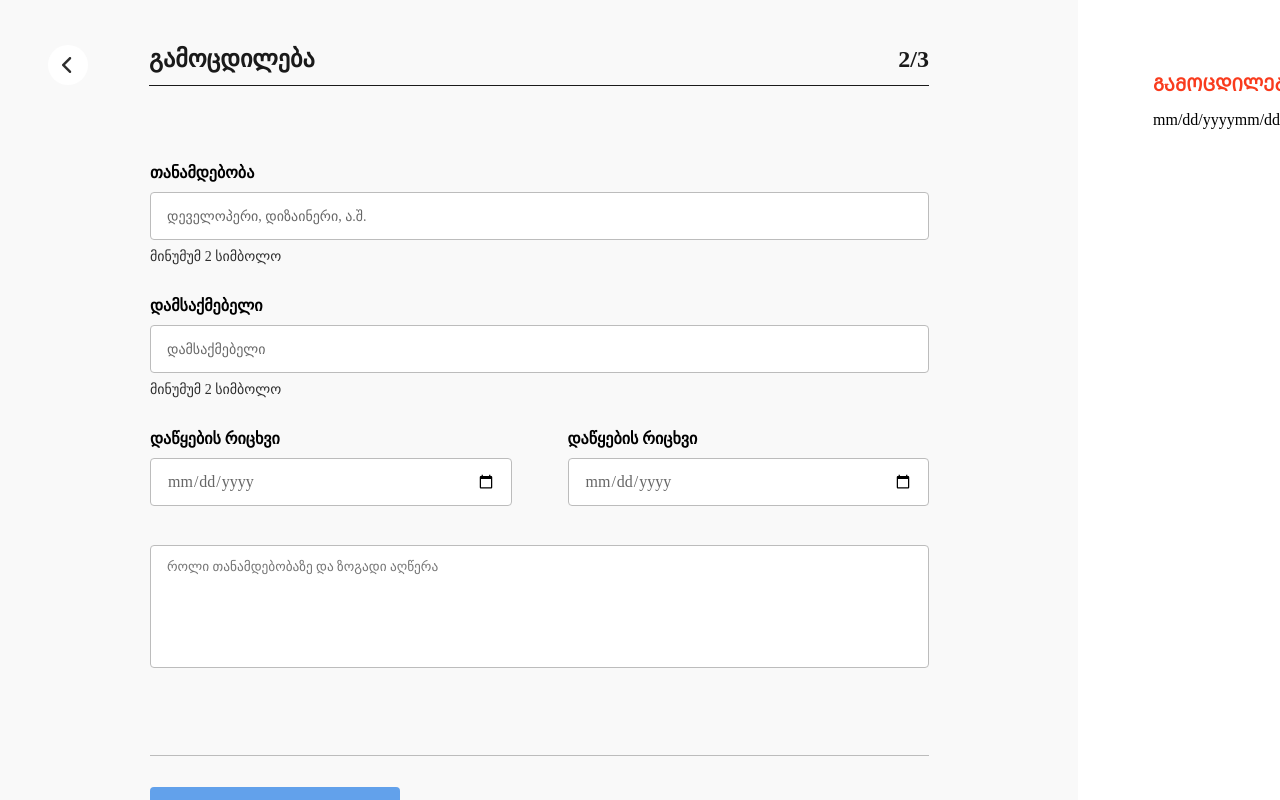
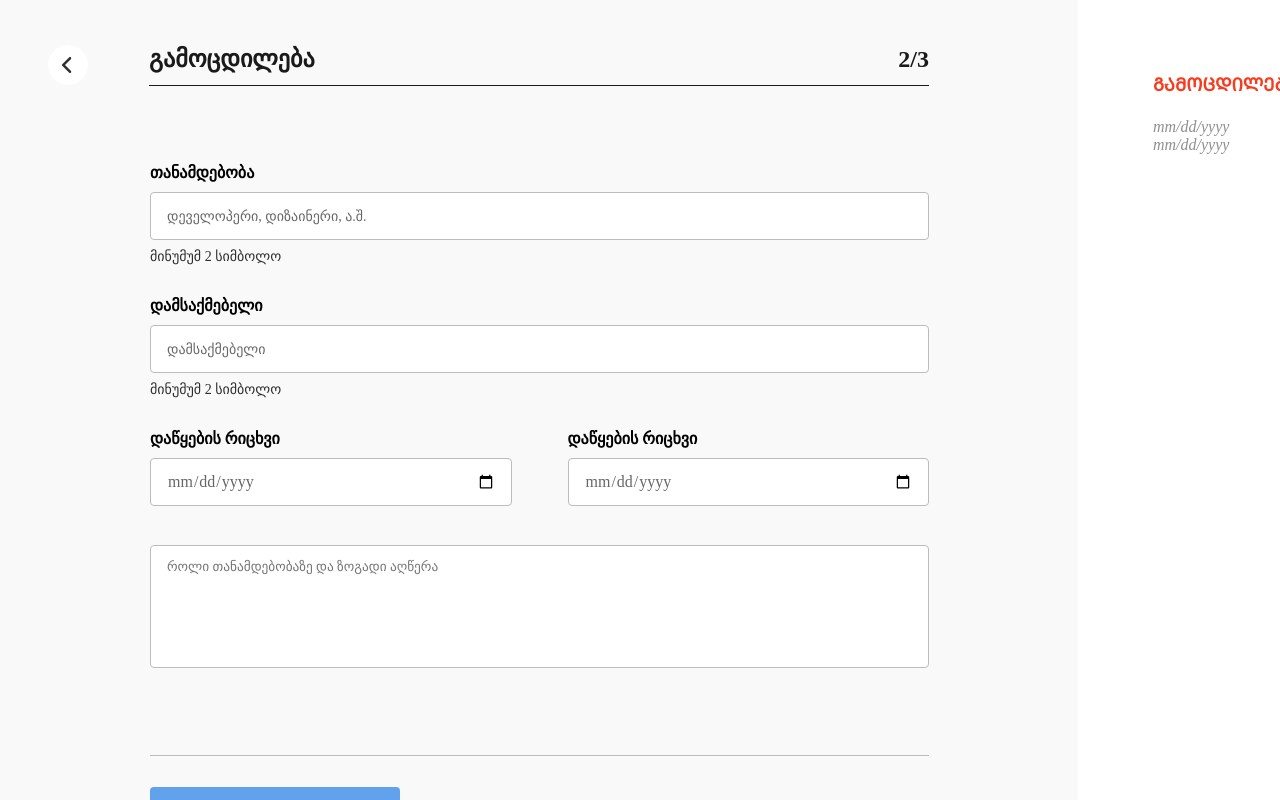
Before and after one commit to beqa200/team-5, a React (Vite) app: page /Experience in a window 1280 px wide. Shown: the top 800 px of the page. Built offline with nearby package versions, Linux system fonts and the light colour scheme; a web font is replaced by a local one.

Commit message:
finished component

```diff
--- a/src/components/CVcomponent.tsx
+++ b/src/components/CVcomponent.tsx
@@ -1,24 +1,32 @@
 import { useContext } from "react";
 import styled from "styled-components";
 import { CvContext } from "../App";
+import { useLocation } from "react-router-dom";
 
 function CVcomponent() {
   const { experienceCv } = useContext(CvContext);
+  const location = useLocation();
   console.log(experienceCv);
+
   return (
     <div style={{ padding: "48px 75px" }}>
+      {location.pathname === "/" ||
+        (location.pathname === "/PersonalInfo" ? null : (
+          <>
             <Experience>ᲒᲐᲛᲝᲪᲓᲘᲚᲔᲑᲐ</Experience>
             {experienceCv.map((item, index) => (
               <div key={index} style={{ marginTop: "15px" }}>
                 <div style={{ display: "flex" }}>
-            <Position>{item.position}</Position>
-            <p>{item.employer}</p>
+                  <Position>{`${item.position} ${item.employer}`}</Position>
                 </div>
-          <div style={{ display: "flex" }}>
-            <p>{item.startingDate}</p>
-            <p>{item.finishingDate}</p>
+                <div style={{ display: "flex", marginTop: "7px" }}>
+                  <Date>{`${item.startingDate} ${item.finishingDate}`}</Date>
                 </div>
+
+                <Description>{item.description}</Description>
               </div>
+            ))}
+          </>
         ))}
     </div>
   );
@@ -35,5 +43,35 @@ const Experience = styled.h1`
 `;
 
 const Position = styled.p`
+  font-size: 16px;
+  font-weight: bold;
+  line-height: normal;
+  letter-spacing: normal;
+  color: #1a1a1a;
+`;
 
+const Date = styled.p`
+  font-size: 16px;
+  font-weight: normal;
+  font-stretch: normal;
+  font-style: italic;
+  line-height: normal;
+  letter-spacing: normal;
+  text-align: left;
+  color: #909090;
 `;
+
+const Description = styled.p`
+  margin-top: 15px;
+  font-size: 16px;
+  font-weight: normal;
+  font-stretch: normal;
+  font-style: normal;
+  line-height: 1.38;
+  letter-spacing: normal;
+  text-align: left;
+  color: #000;
+  word-break: break-word;
+  white-space: normal;
+  overflow-wrap: break-word;
+`;
```
Lines whose indentation alone changed are shown as unchanged.
